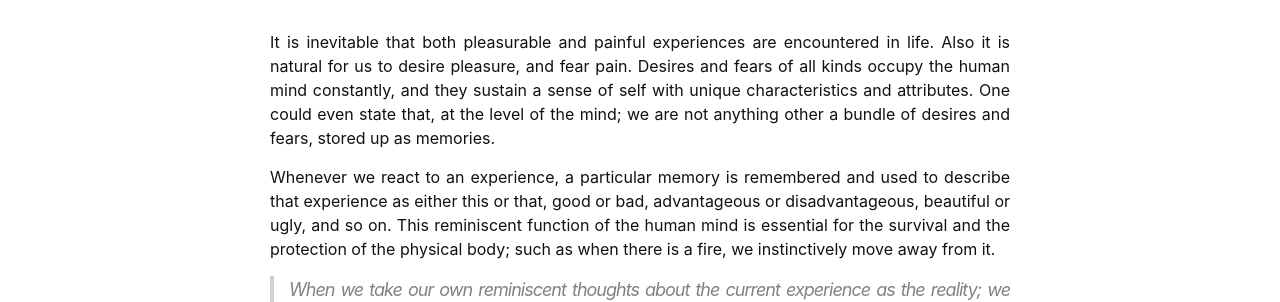
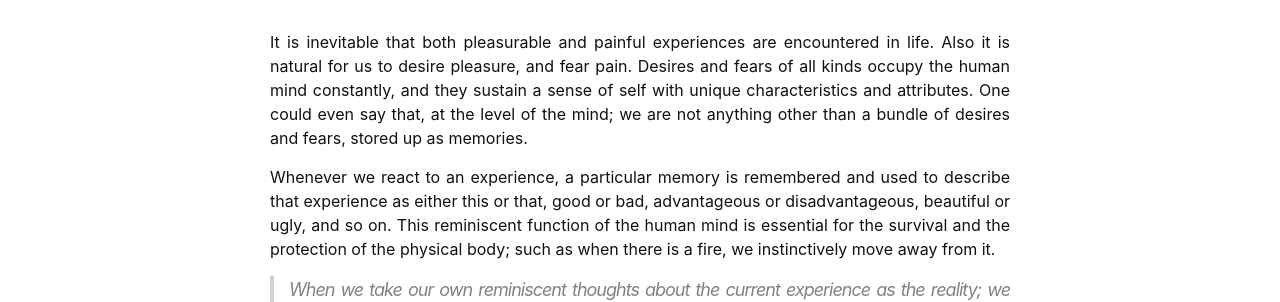
Before and after one commit to alcaloke/purelyjoyful.org, a Jekyll site: the page built from _posts/2019-07-20-merging-of-desire-and-fear-into-no-thing.md, in a window 1280 px wide. Shown: the part 157-459 px from the top of the page. Built offline with Jekyll 4.4.1, drawn with Linux system fonts in a browser that asks for light colours; comment, search, counter and statistics services are not loaded.

Commit message:
minor edit to 6th post

```diff
--- a/_posts/2019-07-20-merging-of-desire-and-fear-into-no-thing.md
+++ b/_posts/2019-07-20-merging-of-desire-and-fear-into-no-thing.md
@@ -6,7 +6,7 @@ categories: blog
 permalink: /:categories/:title
 ---
 
-It is inevitable that both pleasurable and painful experiences are encountered in life. Also it is natural for us to desire pleasure, and fear pain. Desires and fears of all kinds occupy the human mind constantly, and they sustain a sense of self with unique characteristics and attributes. One could even state that, at the level of the mind; we are not anything other a bundle of desires and fears, stored up as memories.
+It is inevitable that both pleasurable and painful experiences are encountered in life. Also it is natural for us to desire pleasure, and fear pain. Desires and fears of all kinds occupy the human mind constantly, and they sustain a sense of self with unique characteristics and attributes. One could even say that, at the level of the mind; we are not anything other than a bundle of desires and fears, stored up as memories.
 
 Whenever we react to an experience, a particular memory is remembered and used to describe that experience as either this or that, good or bad, advantageous or disadvantageous, beautiful or ugly, and so on. This reminiscent function of the human mind is essential for the survival and the protection of the physical body; such as when there is a fire, we instinctively move away from it.
 
```
